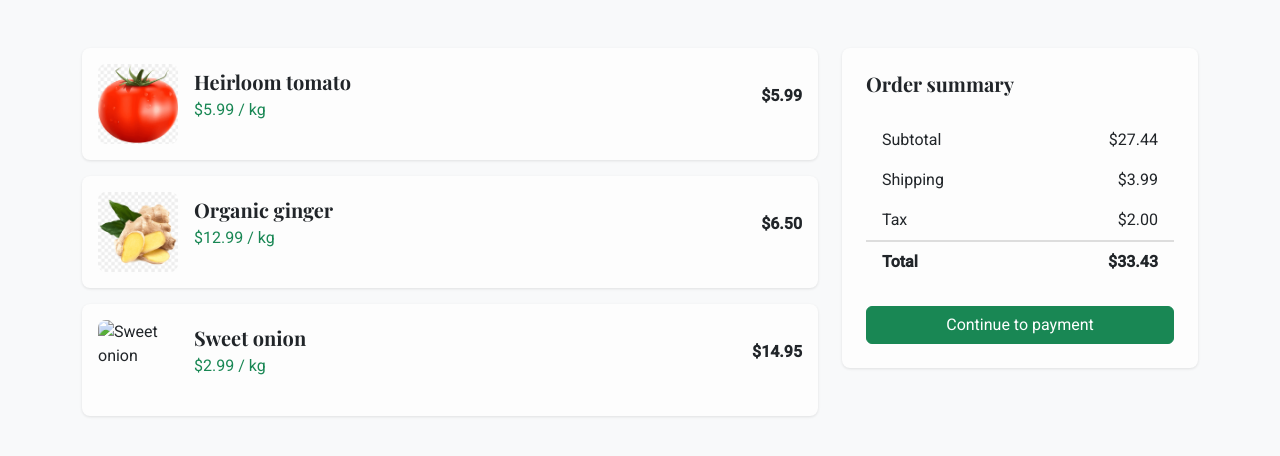
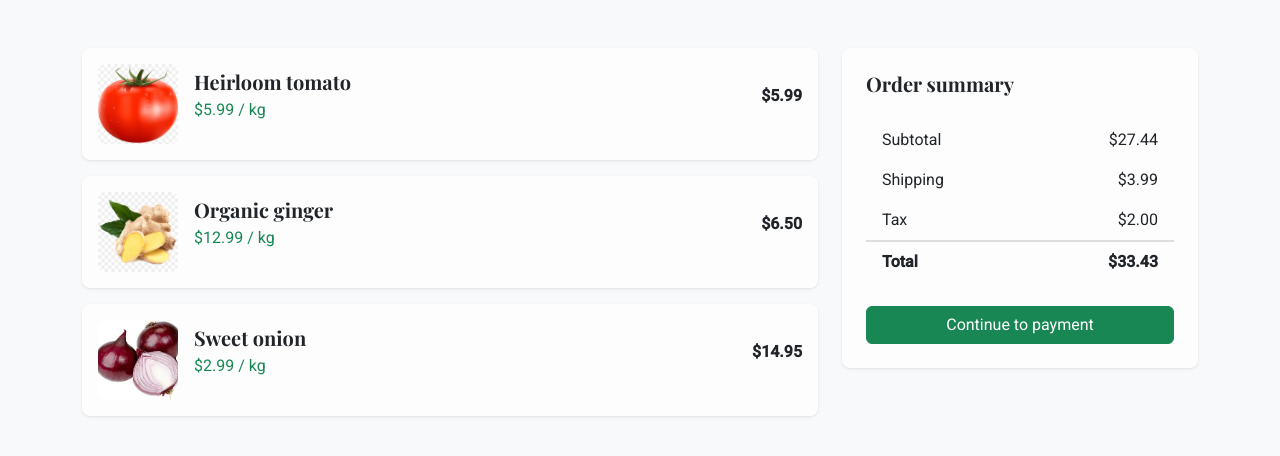
Before and after one commit to zaknetic/Exam, a plain HTML site: page index.html in a window 1280 px wide. Drawn offline with nearby package versions, Linux system fonts and the light colour scheme; the site is published under a folder, as on GitHub Pages, so addresses that start at the root find nothing.

Commit message:
Add files via upload

```diff
--- a/index.html
+++ b/index.html
@@ -36,7 +36,7 @@
         </div>
 
         <div class="basket-item d-flex align-items-center p-3 mb-3">
-          <img src="/images/onion.jpg" alt="Sweet onion" class="basket-image">
+          <img src="./images/onion.jpg" alt="Sweet onion" class="basket-image">
           <div class="ms-3">
             <h5 class="mb-1">Sweet onion</h5>
             <p class="text-success">$2.99 / kg</p>
```
